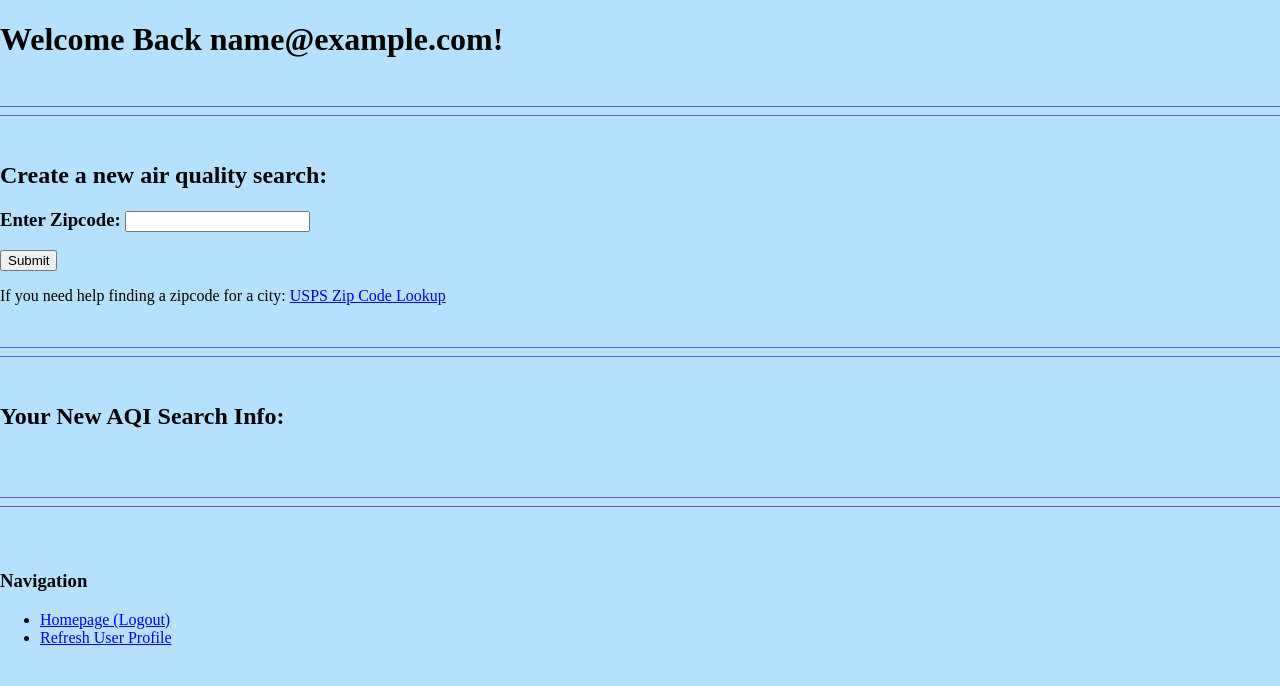
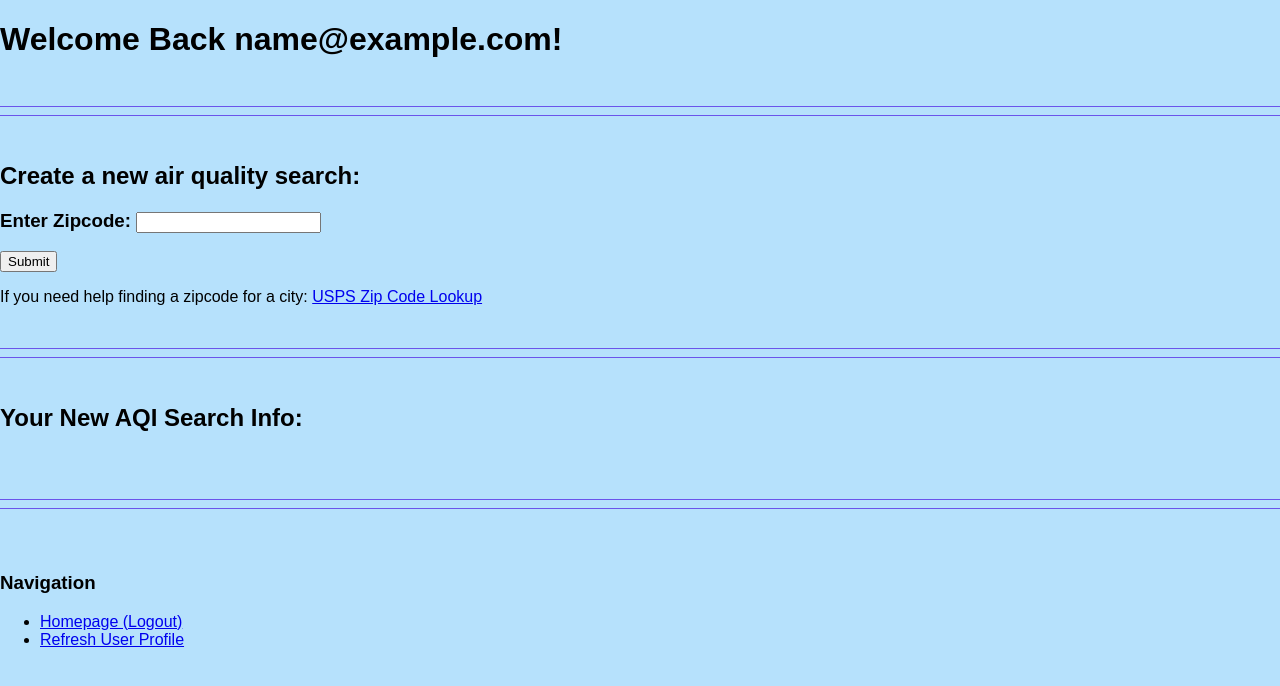
Before and after one commit to rileymau/Air-Quality-Project, a Flask app: page /1 in a window 1280 px wide. Shown: the top 686 px of the page. Run offline with Flask 2, Linux system fonts and the light colour scheme; the visitor is signed in with stand-in values (Sample User, id 1); data comes from the database, SQL or seed files in the repository; data that the repository does not hold is empty.

Commit message:
added font

```diff
--- a/static/css/style.css
+++ b/static/css/style.css
@@ -2,6 +2,7 @@ body {
 	background-color: #b6e1fc;
   width: 1300px;
   margin: 0 auto;
+  font-family: "Arial", sans-serif;
   }
   /* was lightskyblue; #ceebfd; */
 
@@ -14,4 +15,4 @@ hr{
     height: 1px;
     background-color: rgb(107, 84, 235);
     border: none;
-  }
+}
```
